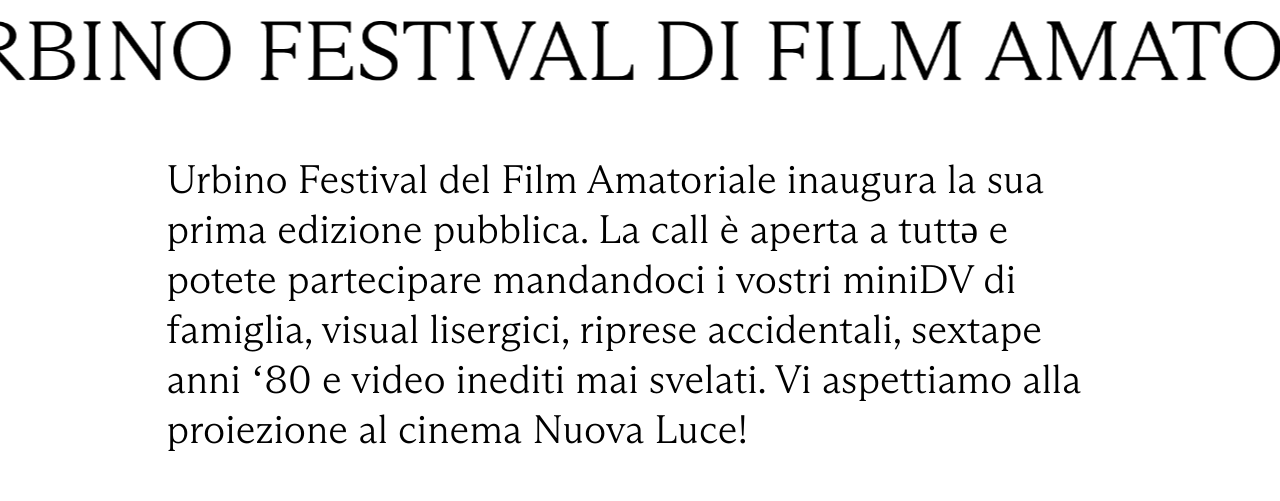
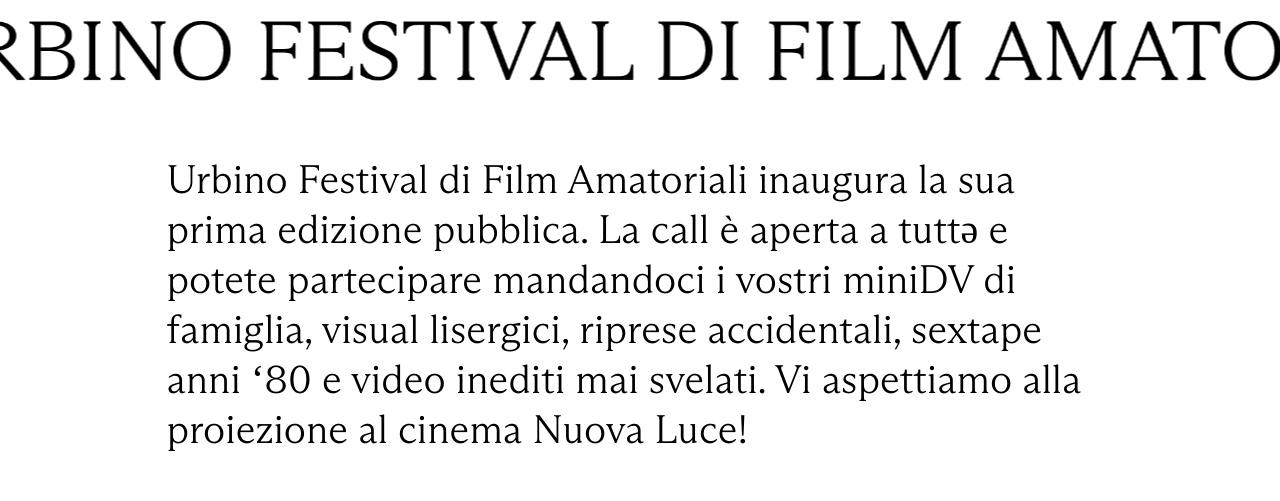
Before and after one commit to Ufffa/index, a plain HTML site: page index.html in a window 1280 px wide. Shown: the top 501 px of the page. Drawn offline with Linux system fonts and the light colour scheme.

Commit message:
Update index.html

```diff
--- a/index.html
+++ b/index.html
@@ -18,7 +18,7 @@
         </div>
 
         <div class="testocall">
-            Urbino Festival del Film Amatoriale
+            Urbino Festival di Film Amatoriali
             inaugura la sua prima edizione pubblica.
             La call è aperta a tutt&#601; e potete partecipare mandandoci i vostri miniDV di famiglia,
             visual lisergici, riprese accidentali, sextape anni ‘80 e video inediti mai svelati.
```
